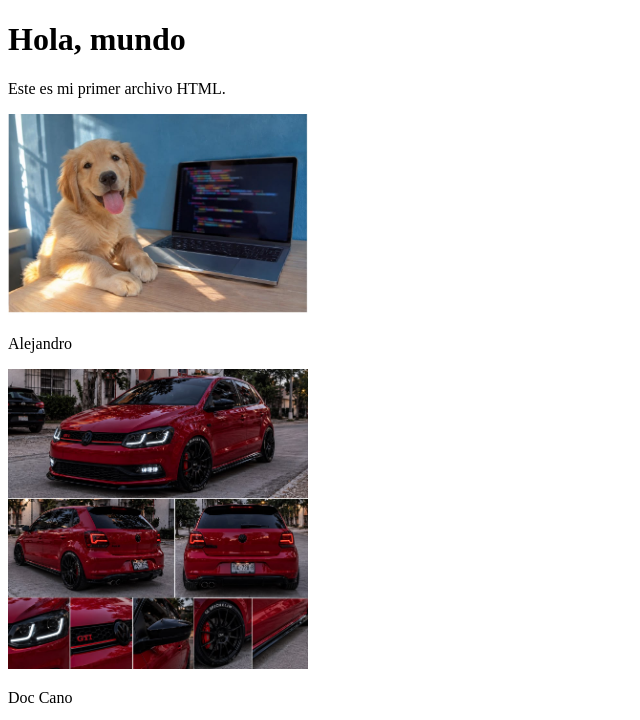
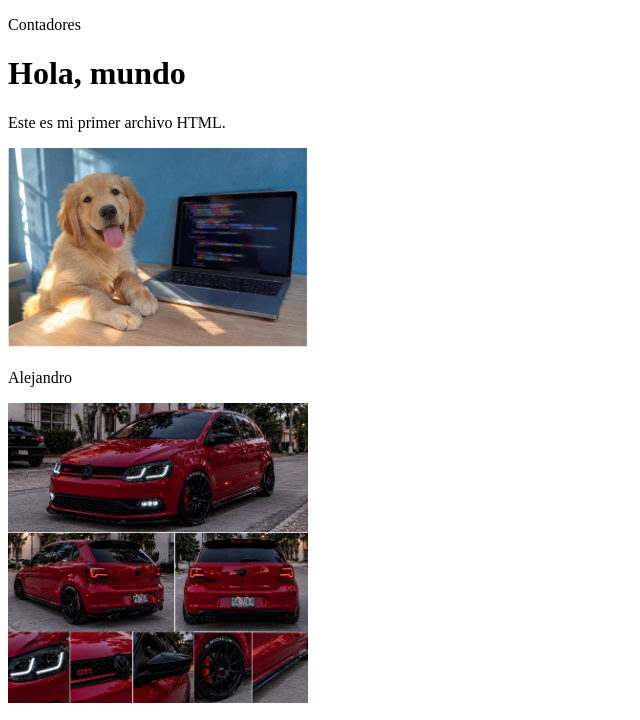
Before and after one commit to DocCano21/DocCano21.github.io, a plain HTML site: page index.html in a window 1280 px wide. Shown: the top 720 px of the page, without its empty margins (0-640 px from the left). Drawn offline with Linux system fonts and the light colour scheme.

Commit message:
Update title and add paragraph to index.html

```diff
--- a/index.html
+++ b/index.html
@@ -2,7 +2,8 @@
 <html lang="es">
 <head>
     <meta charset="UTF-8">
-    <title>Mi primera página</title>
+    <title>EXTRADITABLESSD</title>
+    <P>Contadores</P>
 </head>
 
 <body>
```
